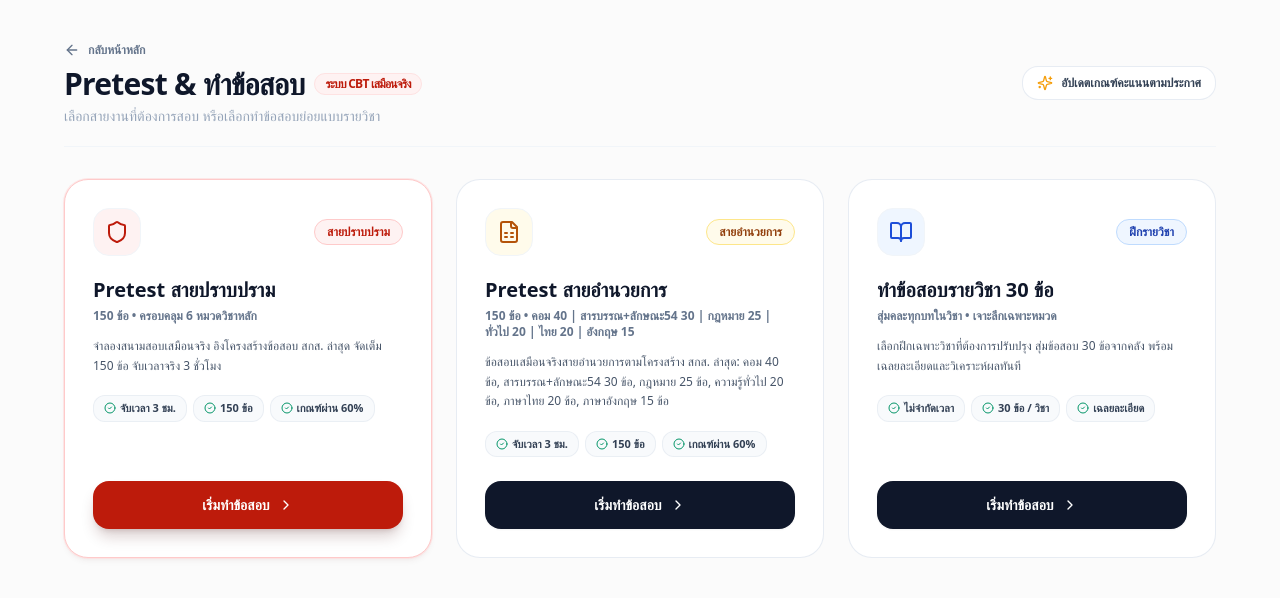
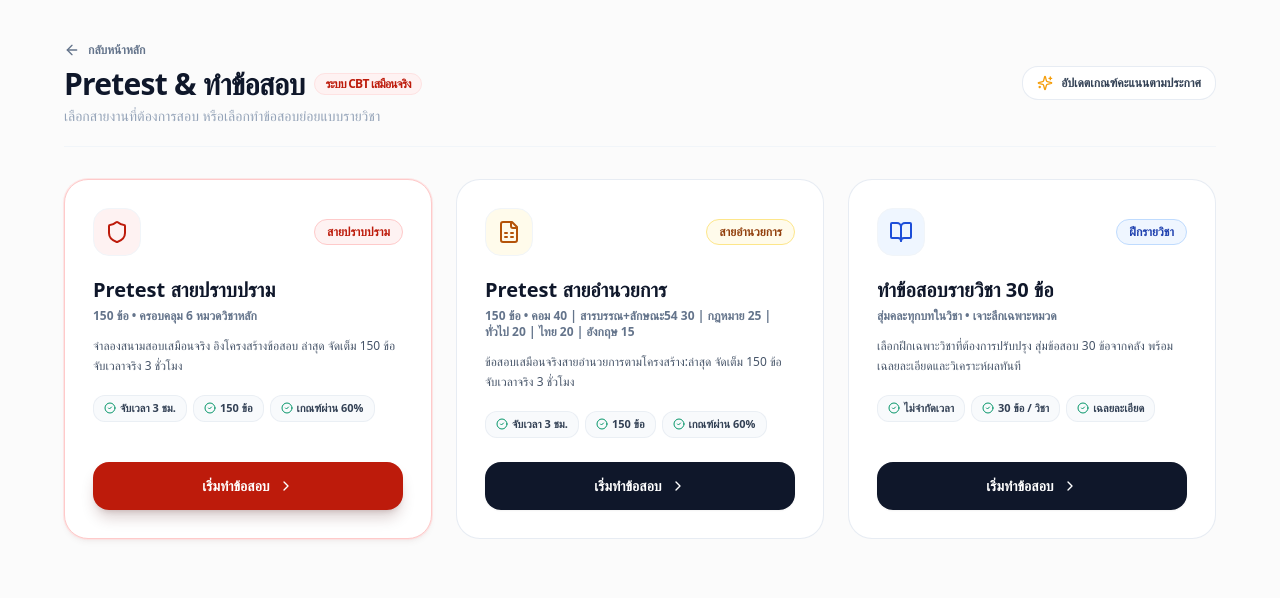
Before and after one commit to Natmin2548/police-exam-v2, a Next.js app: page /exam in a window 1280 px wide. Shown: the top 598 px of the page. Built offline with nearby package versions, Linux system fonts and the light colour scheme.

Commit message:
fix: deploy user updated exam descriptions to live site

```diff
--- a/src/app/exam/page.tsx
+++ b/src/app/exam/page.tsx
@@ -23,7 +23,7 @@ export default function ExamSelectionPage() {
       title: "Pretest สายปราบปราม",
       subtitle: "150 ข้อ • ครอบคลุม 6 หมวดวิชาหลัก",
       description:
-        "จำลองสนามสอบเสมือนจริง อิงโครงสร้างข้อสอบ สกส. ล่าสุด จัดเต็ม 150 ข้อ จับเวลาจริง 3 ชั่วโมง",
+        "จำลองสนามสอบเสมือนจริง อิงโครงสร้างข้อสอบ ล่าสุด จัดเต็ม 150 ข้อ จับเวลาจริง 3 ชั่วโมง",
       tags: ["จับเวลา 3 ชม.", "150 ข้อ", "เกณฑ์ผ่าน 60%"],
       icon: Shield,
       iconBg: "bg-red-50 text-[#BD1B0B]",
@@ -37,7 +37,7 @@ export default function ExamSelectionPage() {
       title: "Pretest สายอำนวยการ",
       subtitle: "150 ข้อ • คอม 40 | สารบรรณ+ลักษณะ54 30 | กฎหมาย 25 | ทั่วไป 20 | ไทย 20 | อังกฤษ 15",
       description:
-        "ข้อสอบเสมือนจริงสายอำนวยการตามโครงสร้าง สกส. ล่าสุด: คอม 40 ข้อ, สารบรรณ+ลักษณะ54 30 ข้อ, กฎหมาย 25 ข้อ, ความรู้ทั่วไป 20 ข้อ, ภาษาไทย 20 ข้อ, ภาษาอังกฤษ 15 ข้อ",
+        "ข้อสอบเสมือนจริงสายอำนวยการตามโครงสร้าง:ล่าสุด จัดเต็ม 150 ข้อ จับเวลาจริง 3 ชั่วโมง",
       tags: ["จับเวลา 3 ชม.", "150 ข้อ", "เกณฑ์ผ่าน 60%"],
       icon: FileSpreadsheet,
       iconBg: "bg-amber-50 text-amber-700",
```
Lines whose indentation alone changed are shown as unchanged.
